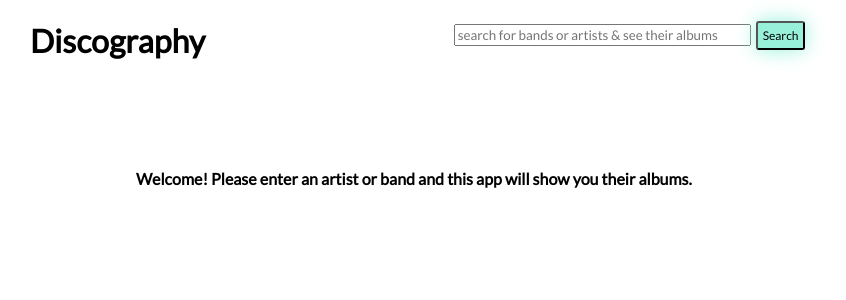
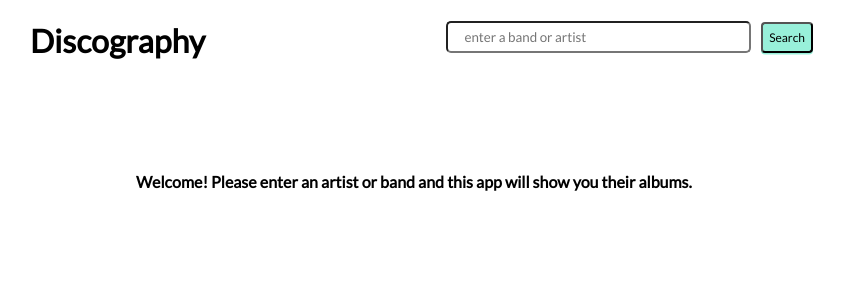
Before and after one commit to NickFoden/discography, a React (Create React App) app: page / in a window 1280 px wide. Shown: the top 300 px of the page, without its empty margins (226-1072 px from the left). Built offline with nearby package versions, Linux system fonts and the light colour scheme.

Commit message:
Added styling to input and updated album covers to have faint box shadow

```diff
--- a/src/Components/ArtistSearch.js
+++ b/src/Components/ArtistSearch.js
@@ -46,7 +46,7 @@ class ArtistSearch extends Component {
               name="artist"
               value={this.state.artist}
               onChange={this.handleChange}
-              placeholder="search for bands or artists & see their albums"
+              placeholder="    enter a band or artist"
             />
             <button className="button" type="submit">
               Search
--- a/src/Components/albumResults.css
+++ b/src/Components/albumResults.css
@@ -1,10 +1,15 @@
 :root {
   --black: #000000;
   --blue: #0d10e9;
+  --fadedBlue: #405ccc;
   --gray: #808080;
   --lightBlue: #4dd2ff;
   --lightGray: #d1d4db;
+  --lightOrange: #ffcb25;
+  --lightTeal: #98f0da;
+  --lightLightOrange: #ffde82;
   --orange: #ffbb3c;
+  --red: #ff190c;
   --teal: #1bf0da;
   --white: #ffffff;
 }
@@ -22,13 +27,14 @@
 
 .album-image {
   box-shadow: 0 0 10px 0 var(--lightGray);
-  border-radius: 2px;
+  border-radius: 4px;
+  box-shadow: 5px 5px 0 0 var(--lightTeal);
 }
 
 .album-image:hover {
   box-shadow: 0 0 20px 0 var(--teal);
-  border-radius: 4px;
-  transform: rotate(1deg) scale(1.1);
+  border-radius: 6px;
+  transform: rotate(1deg) scale(1.25);
 }
 .album-info-paragraph {
   font-size: 0.7em;
--- a/src/Components/artistSearch.css
+++ b/src/Components/artistSearch.css
@@ -14,9 +14,12 @@
   --white: #ffffff;
 }
 
+.artist-input {
+  border-radius: 5px;
+  padding: 6px;
+}
 .artist-input:hover {
   box-shadow: 0 0 20px 0 var(--blue);
-  border-radius: 5px;
 }
 
 .artist-search-div {
@@ -24,24 +27,27 @@
 }
 
 .button {
-  padding: 5px;
-  border-radius: 3px;
-  margin-left: 5px;
+  padding: 6px;
+  border-radius: 4px;
+  margin-left: 10px;
   background-color: var(--lightTeal);
   font-size: 0.75em;
-  box-shadow: 0 0 20px 0 var(--lightTeal);
+  box-shadow: 0px 1.5px 0px 0px var(--lightTeal);
 }
 
 .button:hover {
   box-shadow: 0 0 0 0;
   border-radius: 5px;
-  background-color: var(--lightLightOrange);
+  background-color: var(--teal);
 }
 
 .message {
   text-transform: capitalize;
-  color: var(--fadedBlue);
+  color: var(--orange);
 }
 
-/* @media only screen and (min-width: 640px) {
-} */
+@media only screen and (max-width: 640px) {
+  .button {
+    margin-left: 5px;
+  }
+}
--- a/src/Components/header.css
+++ b/src/Components/header.css
@@ -15,6 +15,7 @@
 }
 .header-div a {
   text-decoration: none;
+  border-radius: 5px;
   color: black;
   float: left;
   margin-left: 20%;
@@ -23,8 +24,7 @@
 
 .header-div a:hover {
   text-decoration: none;
-  box-shadow: 0 0 20px 0 blue;
-  border-radius: 5px;
+  transform: scale(1.1);
 }
 @media only screen and (min-width: 640px) {
   .header-div a {
@@ -34,9 +34,9 @@
     margin-left: 20%;
   }
 
-  .header-div a:hover {
+  /* .header-div a:hover {
     text-decoration: none;
     box-shadow: 0 0 20px 0 blue;
     border-radius: 5px;
-  }
+  } */
 }
```
Also changed, not shown: 1 other file (tests, documents, lock files or other folders).
